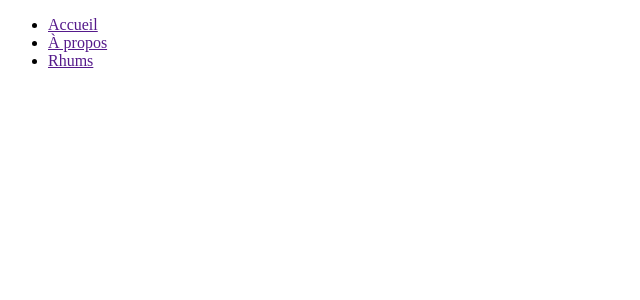
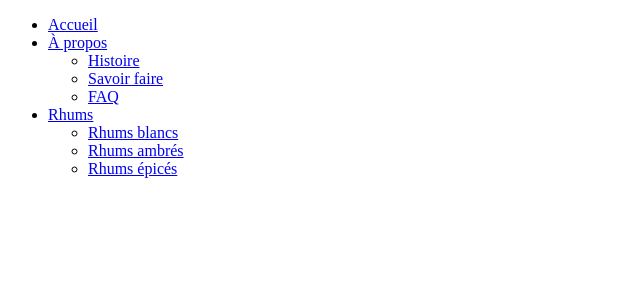
Before and after one commit to sjcandel/barburantho, a PHP site: page /pages/apropos/faq.php in a window 1280 px wide. Shown: the top 300 px of the page, without its empty margins (0-640 px from the left). Run offline with PHP 8.4, Linux system fonts and the light colour scheme.

Commit message:
navigation

```diff
--- a/includes/navigation.php
+++ b/includes/navigation.php
@@ -1,7 +1,19 @@
 <nav>
     <ul>
-        <li><a href="">Accueil</a></li>
-        <li><a href="">À propos</a></li>
-        <li><a href="">Rhums</a></li>
+        <li><a href="index.html">Accueil</a></li>
+        <li><a href="#">À propos</a>
+            <ul>
+                <li><a href="./pages/apropos/histoire.php">Histoire</a></li>
+                <li><a href="./pages/apropos/savoir_faire.php">Savoir faire</a></li>
+                <li><a href="./pages/apropos/faq.php">FAQ</a></li>
+            </ul>
+        </li>
+        <li><a href="./pages/produits/rhums.php">Rhums</a>
+            <ul>
+                <li><a href="./pages/produits/rhums_blancs.php">Rhums blancs</a></li>
+                <li><a href="./pages/produits/rhums_ambrés.php">Rhums ambrés</a></li>
+                <li><a href="./pages/produits/rhums_épicés.php">Rhums épicés</a></li>
+            </ul>
+        </li>
     </ul>
 </nav>
```
